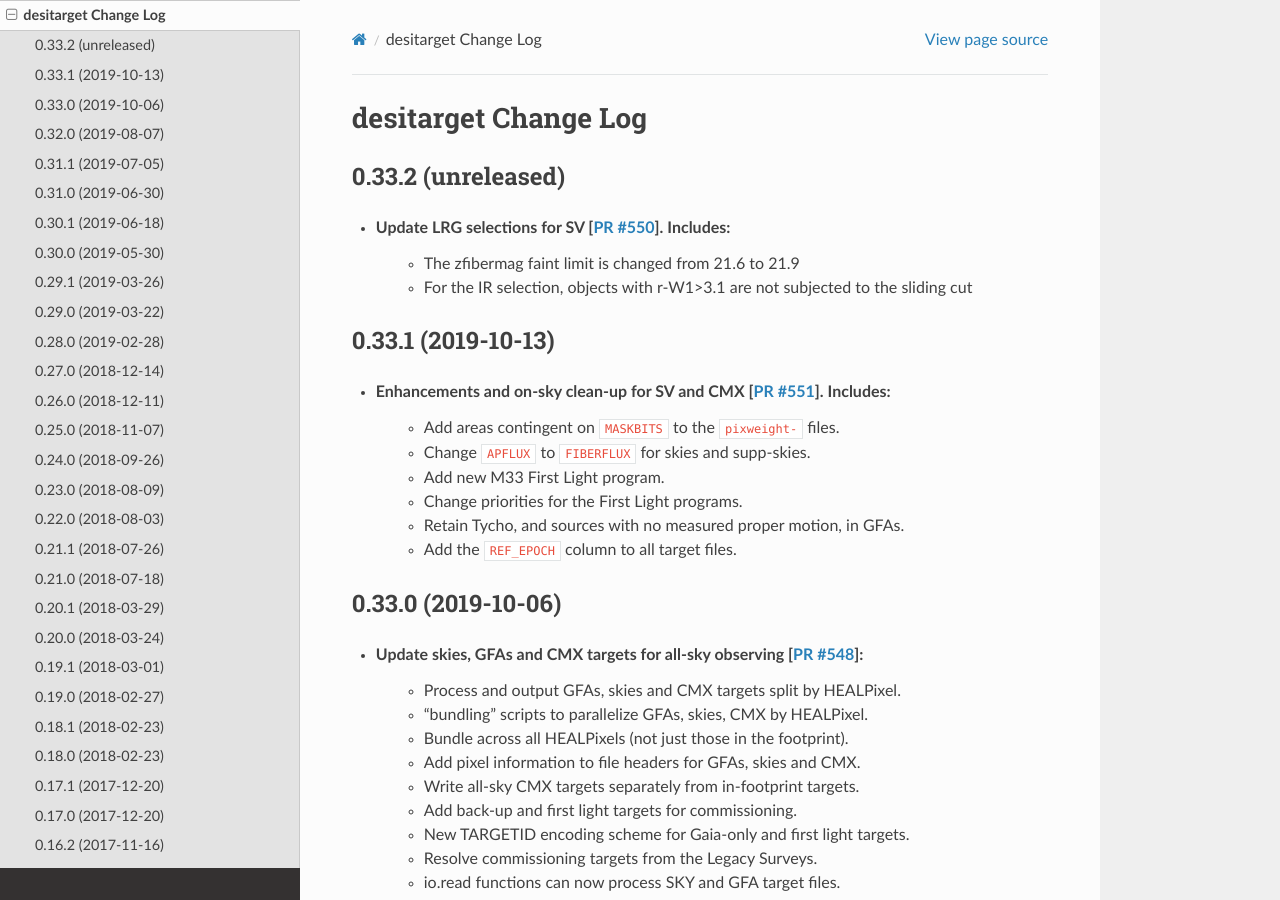
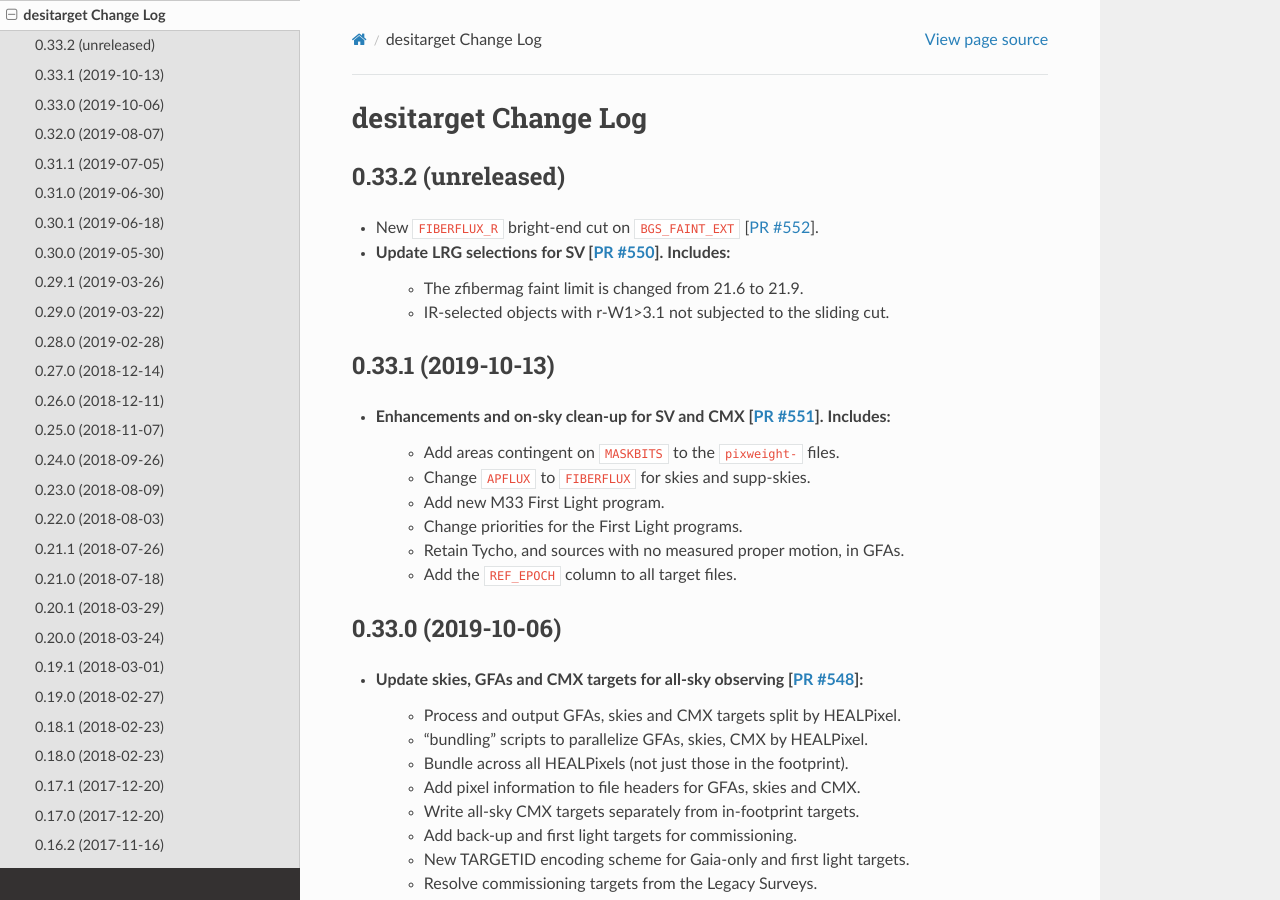
Before and after one commit to desihub/desitarget, a Sphinx documentation site: the page built from doc/changes.rst, in a window 1280 px wide and 900 px high. Built offline with Sphinx 7.4.7 and the Read the Docs theme 2.0.0, drawn with Linux system fonts in a browser that asks for light colours.

Commit message:
add recent PRs that weren't documented to the changes file

```diff
--- a/doc/changes.rst
+++ b/doc/changes.rst
@@ -5,11 +5,13 @@ desitarget Change Log
 0.33.2 (unreleased)
 -------------------
 
+* New ``FIBERFLUX_R`` bright-end cut on ``BGS_FAINT_EXT`` [`PR #552`_].
 * Update LRG selections for SV [`PR #550`_]. Includes:
-    * The zfibermag faint limit is changed from 21.6 to 21.9
-    * For the IR selection, objects with r-W1>3.1 are not subjected to the sliding cut
+    * The zfibermag faint limit is changed from 21.6 to 21.9.
+    * IR-selected objects with r-W1>3.1 not subjected to the sliding cut.
 
 .. _`PR #550`: https://github.com/desihub/desitarget/pull/550
+.. _`PR #552`: https://github.com/desihub/desitarget/pull/552
 
 0.33.1 (2019-10-13)
 -------------------
```
